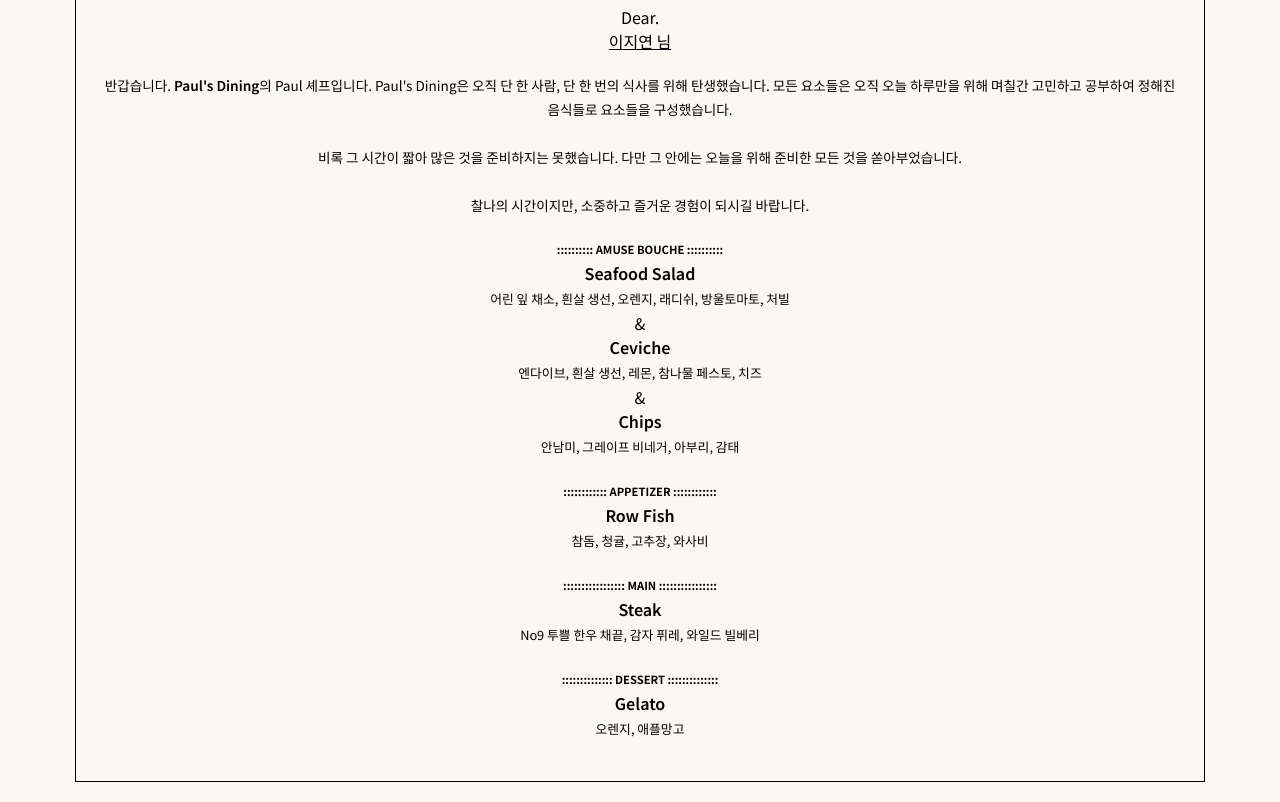
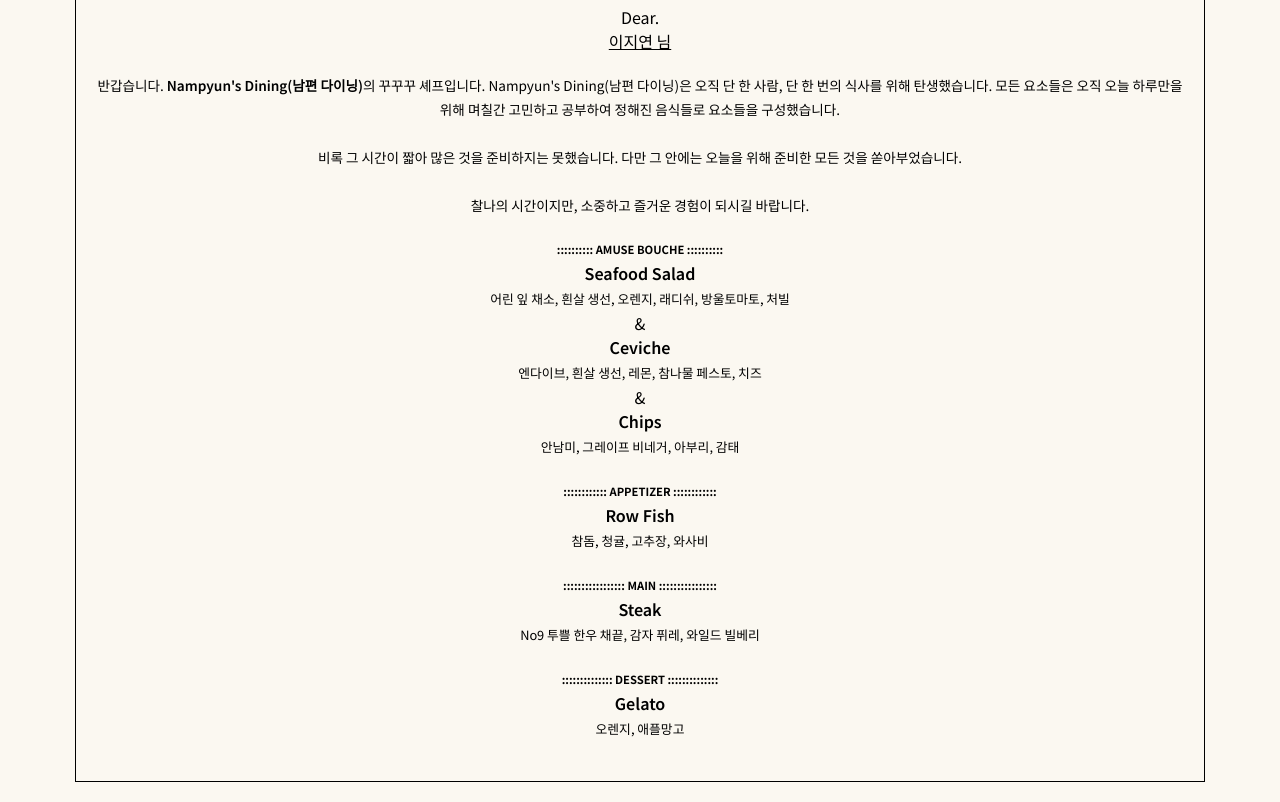
Before and after one commit to ohgustlrl/ohgustlrl.github.io, a plain HTML site: page index.html in a window 1280 px wide. Shown: the part 84-886 px from the top of the page. Drawn offline with nearby package versions, Linux system fonts and the light colour scheme.

Commit message:
명칭변경

```diff
--- a/index.html
+++ b/index.html
@@ -88,8 +88,8 @@
     </header>
     <main>
       <section id="stroy">
-        <p class="story">반갑습니다. <i class="bold">Paul's Dining</i>의 Paul 셰프입니다.
-          Paul's Dining은
+        <p class="story">반갑습니다. <i class="bold">Nampyun's Dining(남편 다이닝)</i>의 꾸꾸꾸 셰프입니다.
+          Nampyun's Dining(남편 다이닝)은
           오직 단 한 사람, 단 한 번의 식사를 위해 탄생했습니다.
           모든 요소들은 오직 오늘 하루만을 위해 며칠간 고민하고 공부하여 정해진 음식들로 요소들을 구성했습니다.
           <br /><br />
```
